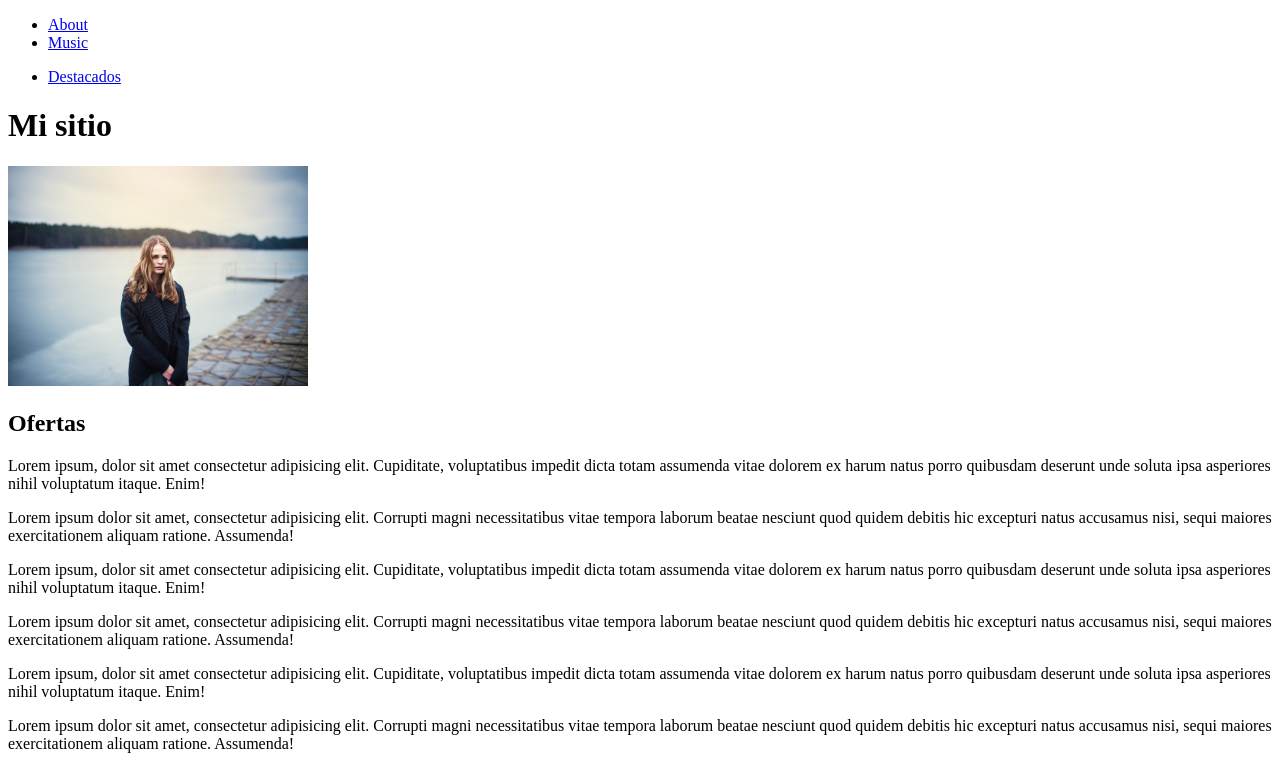
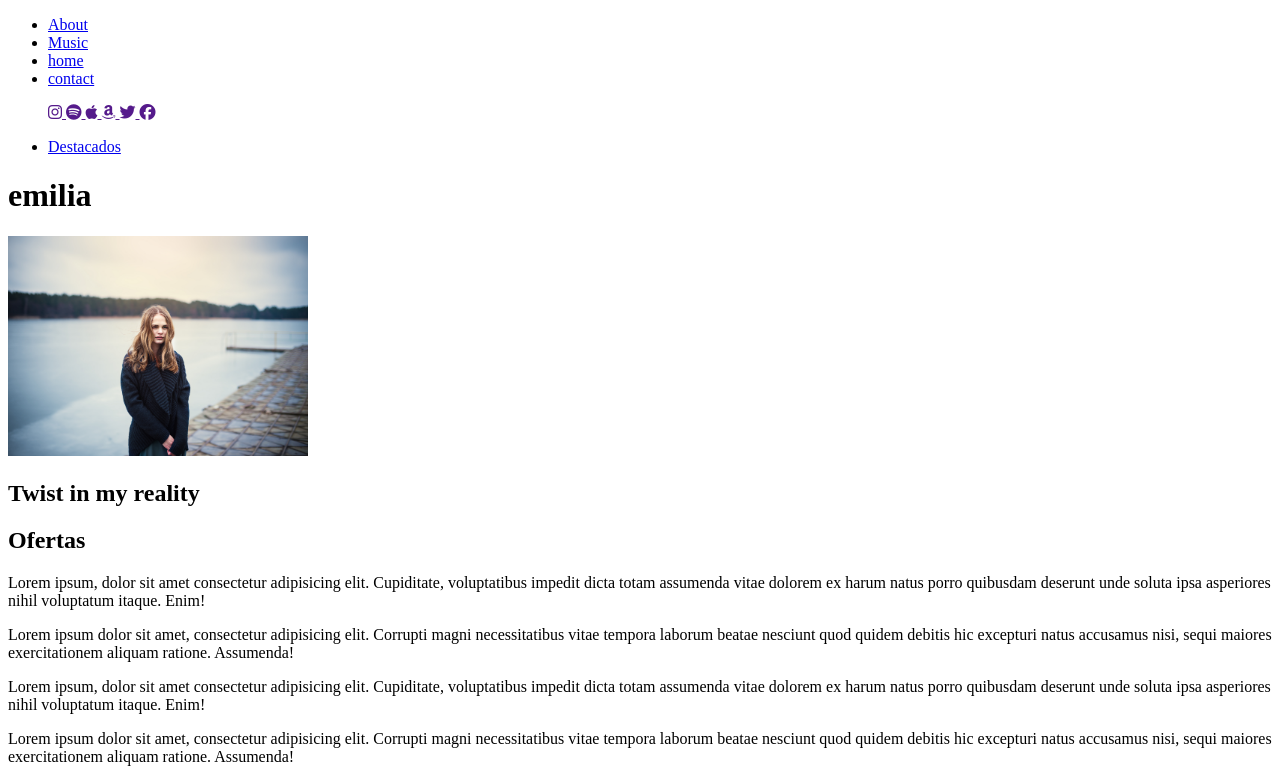
Before and after one commit to PaulaVirBurgos/emilia_14, a website: page views/index.html in a window 1280 px wide. Shown: the top 770 px of the page. Drawn offline with Linux system fonts and the light colour scheme; files whose address does not match are found by name.

Commit message:
home done

```diff
--- a/views/index.html
+++ b/views/index.html
@@ -6,6 +6,8 @@
     <meta http-equiv="X-UA-Compatible" content="IE=edge">
     <meta name="viewport" content="width=device-width, initial-scale=1.0">
     <title>Mi Sitio</title>
+    <script src="https://kit.fontawesome.com/3f21023fe6.js" crossorigin="anonymous"></script>
+
 </head>
 
 <body>
@@ -14,7 +16,24 @@
             <ul>
                 <li><a href="/about">About</a></li>
                 <li><a href="/music">Music</a></li>
+                <li><a href="/home">home</a></li>
+                <li><a href="/contact">contact</a></li>
             </ul>
+        </nav>
+        <nav>
+            <ul><a href=""><i class="fab fa-instagram"></i>
+            </a>
+            <a href=""><i class="fab fa-spotify"></i>
+            </a>
+            <a href=""><i class="fab fa-apple"></i>
+            </a>
+            <a href=""><i class="fab fa-amazon"></i>
+            </a>
+            <a href=""><i class="fab fa-twitter"></i>
+            </a>
+            <a href=""><i class="fa-brands fa-facebook"></i></a>
+        </ul>
+
         </nav>
         <nav>
             <ul>
@@ -24,9 +43,9 @@
     </header>
     <main>
 
-        <h1>Mi sitio</h1>
+        <h1>emilia</h1>
         <img width="300px" src="img/emilia-home.jpg" alt="Emilia">
-
+        <h2>Twist in my reality</h2>
         <section>
             <h2>Ofertas</h2>
             <article>
```
